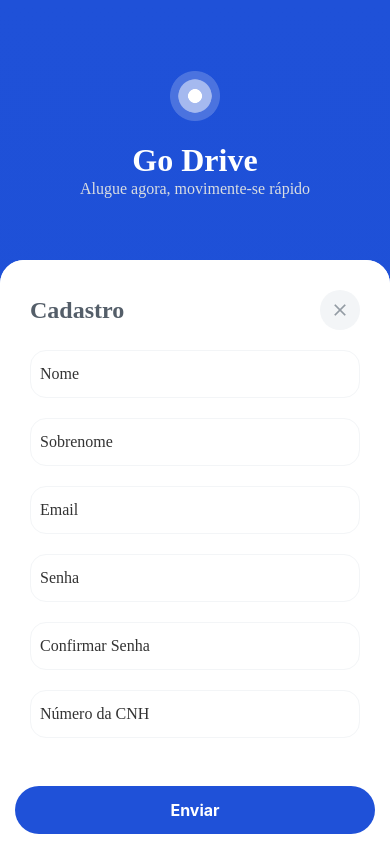
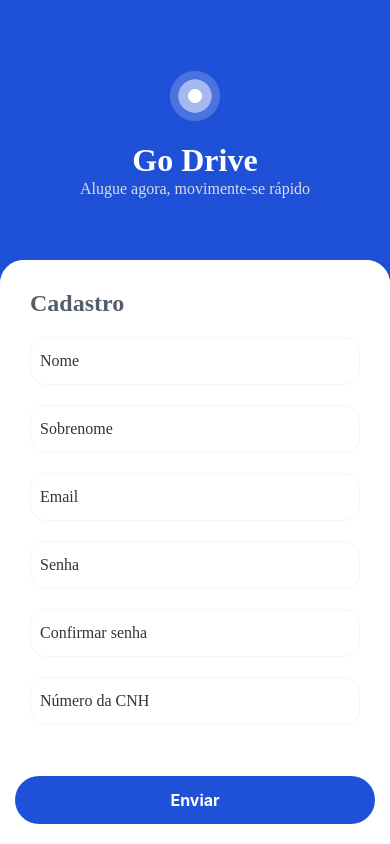
Before and after one commit to PROJETOS-DE-GARAGEM/Go_drive, a React Native app: screen / in a window 390 px wide. Built offline with nearby package versions, Linux system fonts and the light colour scheme.

Commit message:
feat: integrate react-hook-form into Form component; update Register page to use FormProvider and enhance field handling

```diff
--- a/App.tsx
+++ b/App.tsx
@@ -12,11 +12,6 @@ import Login from "./src/pages/Register/Register";
 export default function App() {
   return (
     <SafeAreaView style={styles.container}>
-      <StatusBar
-        barStyle="light-content"
-        translucent={true}
-        backgroundColor={"#1F51D8"}
-      />
       {/* <Welcome /> */}
       <Login />
     </SafeAreaView>
--- a/package.json
+++ b/package.json
@@ -13,6 +13,7 @@
     "expo-linear-gradient": "~14.0.2",
     "expo-status-bar": "~2.0.1",
     "react": "18.3.1",
+    "react-hook-form": "^7.54.2",
     "react-icons": "^5.5.0",
     "react-native": "0.76.7",
     "react-native-vector-icons": "^10.2.0"
--- a/src/components/Form/Form.tsx
+++ b/src/components/Form/Form.tsx
@@ -1,68 +1,45 @@
-import { ReactNode, useState } from "react";
+import { Controller, useFormContext } from "react-hook-form";
 import { Text, TextInput, View } from "react-native";
-import ButtonIcon from "../ButtonIcon/ButtonIcon";
 import styles from "./FormStyle";
-import Button from "../Button/Button";
 
+//Interface que será utilizada no form
 interface FormProps {
   title: string;
-  fields: (
-    | "name"
-    | "surname"
-    | "email"
-    | "password"
-    | "confirmPassword"
-    | "drivingLicence"
-  )[];
-  children?: ReactNode;
+  fields: { name: string; placeholder: string }[];
 }
 
-export default function Form({ title, fields, children }: FormProps) {
-  const [formData, setFormData] = useState({
-    name: "",
-    surname: "",
-    email: "",
-    password: "",
-    confirmPassword: "",
-    drivingLicence: "",
-  });
-
-  const handleInputChange = (fields: string, value: string): void => {
-    setFormData((prevData) => ({
-      ...prevData,
-      [fields]: value,
-    }));
-  };
-
-  const fieldLabels: Record<string, string> = {
-    name: "Nome",
-    surname: "Sobrenome",
-    email: "Email",
-    password: "Senha",
-    confirmPassword: "Confirmar Senha",
-    drivingLicence: "Número da CNH",
-  };
-
-  const handleSubmit = () => {};
-
+const Form: React.FC<FormProps> = ({ title, fields }) => {
+  const { control } = useFormContext();
   return (
     <View style={styles.formContainer}>
       <View style={styles.titleContainer}>
         <Text style={styles.formTitle}>{title}</Text>
-        <ButtonIcon iconName="close" iconSize={20} iconColor="#939ba4" />
       </View>
 
       {fields.map((field) => (
-        <TextInput
-          key={field}
-          style={styles.input}
-          placeholder={fieldLabels[field]}
-          value={formData[field as keyof typeof formData]} // Acessa dinamicamente
-          onChangeText={(text) => handleInputChange(field, text)}
+        <Controller
+          key={field.name}
+          control={control}
+          name={field.name}
+          render={({
+            field: { onChange, onBlur, value },
+            fieldState: { error },
+          }) => (
+            <View>
+              <TextInput
+                style={styles.input}
+                placeholder={field.placeholder}
+                onBlur={onBlur}
+                onChangeText={onChange}
+                value={value}
+              />
+              {error && <Text style={{ color: "red" }}>{error.message}</Text>}
+            </View>
+          )}
         />
       ))}
-
-      <View style={styles.buttonWrapper}>{children}</View>
     </View>
   );
-}
+};
+
+export default Form;
--- a/src/pages/Register/Register.tsx
+++ b/src/pages/Register/Register.tsx
@@ -2,10 +2,13 @@ import { View, Image, Text } from "react-native";
 import BgGradient from "../../components/BgGradient/BgGradientStyle";
 import styles from "./RegisterStyle";
 import Form from "../../components/Form/Form";
+import { useForm, FormProvider } from "react-hook-form";
 import Button from "../../components/Button/Button";
 
 export default function Register() {
+  const methods = useForm();
   return (
+    <FormProvider {...methods}>
       <View style={styles.registerContainer}>
         <BgGradient />
         <View style={styles.registerImageContainer}>
@@ -23,17 +26,19 @@ export default function Register() {
           <Form
             title="Cadastro"
             fields={[
-            "name",
-            "surname",
-            "email",
-            "password",
-            "confirmPassword",
-            "drivingLicence",
+              { name: "name", placeholder: "Nome" },
+              { name: "surname", placeholder: "Sobrenome" },
+              { name: "email", placeholder: "Email" },
+              { name: "password", placeholder: "Senha" },
+              { name: "confirmPassword", placeholder: "Confirmar senha" },
+              { name: "drivingLicence", placeholder: "Número da CNH" },
             ]}
-        >
+          />
+          <View style={styles.buttonInput}>
             <Button name="Enviar" />
-        </Form>
           </View>
         </View>
+      </View>
+    </FormProvider>
   );
 }
--- a/src/pages/Register/RegisterStyle.tsx
+++ b/src/pages/Register/RegisterStyle.tsx
@@ -38,6 +38,11 @@ const styles = StyleSheet.create({
     borderTopStartRadius: 24,
     justifyContent: "center",
   },
+  buttonInput:{
+    justifyContent: 'center',
+    alignItems: "center",
+    marginBottom: Platform.OS === "android" ? 40 : 20,
+  }
 
 });
 
--- a/src/pages/Welcome/Welcome.tsx
+++ b/src/pages/Welcome/Welcome.tsx
@@ -3,7 +3,7 @@ import styles from "./WelcomeStyle";
 import BgGradient from "../../components/BgGradient/BgGradientStyle";
 import ButtonIcon from "../../components/ButtonIcon/ButtonIcon";
 
-export default function Welcome() {
+export default   function Welcome() {
   return (
     <View style={styles.container}>
       <BgGradient />
```
Also changed, not shown: 2 other files (tests, documents, lock files or other folders). Lines whose indentation alone changed are shown as unchanged.
